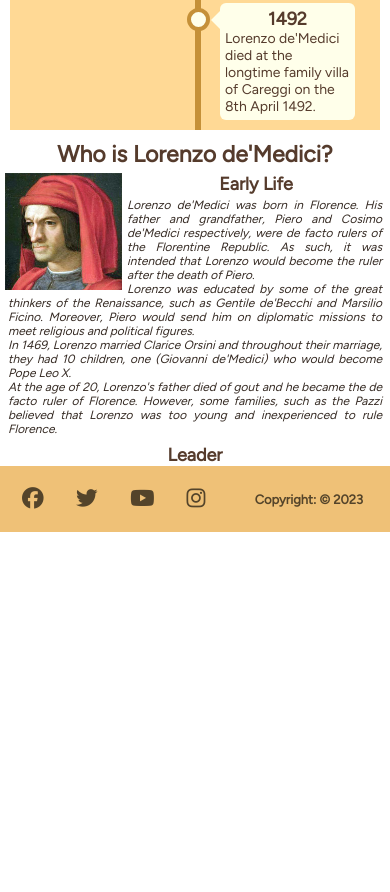
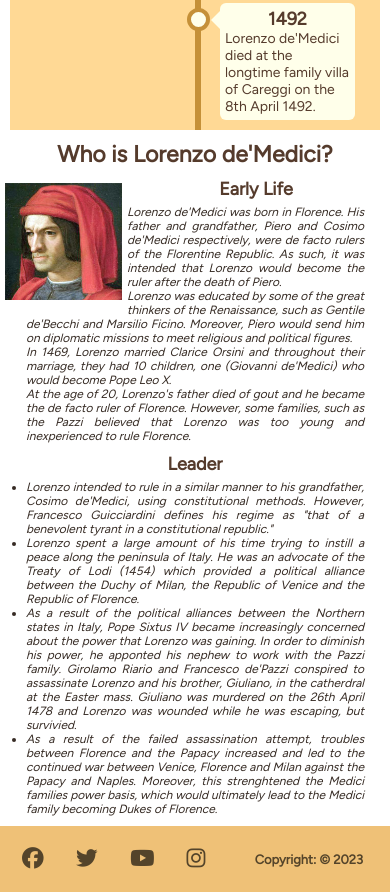
Before and after one commit to Omara87/first-portfolio-project, a plain HTML site: page index.html in a window 390 px wide. Shown: the part 1616-2508 px from the top of the page. Before the commit the page ends 2148 px from the top, so only its background shows below. Drawn offline with Linux system fonts and the light colour scheme.

Commit message:
Adjusted the stlying of body for mobile devices

```diff
--- a/assets/css/style.css
+++ b/assets/css/style.css
@@ -26,6 +26,7 @@ h2 {
     font-size: 23px;
     color: #553b2c;
     text-align: center;
+    margin-bottom: 10px;
 }
 
 h3 {
@@ -228,9 +229,24 @@ div>h2 {
 #youth ul {
     font-size: 12px;
     font-style: italic;
-    padding: 3px;
+    padding: 5px;
     list-style-type: none;
     text-align: justify;
+    margin: 0 1rem;
+}
+
+/* Creating the bullet points list */
+#leader {
+    margin: 5px;
+}
+
+#leader ul {
+    font-size: 12px;
+    font-style: italic;
+    padding: 5px;
+    list-style-type: circle solid;
+    text-align: justify;
+    margin: 0 1rem;
 }
 
 /* Footer */
--- a/index.html
+++ b/index.html
@@ -155,9 +155,35 @@
             </ul>
           </p>
         </div>
-        <div>
+        <div id="leader">
           <h3 class="life">Leader</h3>
-          <p></p>
+          <p>
+            <ul>
+                <li>
+                    Lorenzo intended to rule in a similar manner to his grandfather, Cosimo de'Medici, using
+                    constitutional methods. However, Francesco Guicciardini defines
+                    his regime as "that of a benevolent tyrant in a constitutional
+                    republic."
+                </li>
+                <li>
+                    Lorenzo spent a large amount of his time trying to instill a peace along the peninsula of Italy.
+                    He was an advocate of the Treaty of Lodi (1454) which provided a political alliance between the Duchy
+                    of Milan, the Republic of Venice and the Republic of Florence.
+                </li>
+                <li>
+                    As a result of the political alliances between the Northern states in Italy, Pope Sixtus IV became
+                    increasingly concerned about the power that Lorenzo was gaining. In order to diminish his power, he apponted
+                    his nephew to work with the Pazzi family. Girolamo Riario and Francesco de'Pazzi conspired to assassinate Lorenzo and his brother, Giuliano,
+                    in the catherdral at the Easter mass. Giuliano was murdered on the 26th April 1478 and Lorenzo was
+                    wounded while he was escaping, but survivied.
+                </li>
+                <li>
+                    As a result of the failed assassination attempt, troubles between Florence and the Papacy increased and led to
+                    the continued war between Venice, Florence and Milan against the Papacy and Naples. Moreover, this strenghtened
+                    the Medici families power basis, which would ultimately lead to the Medici family becoming Dukes of Florence.
+                </li>
+            </ul>
+          </p>
         </div>
       </section>
     </main>
```
